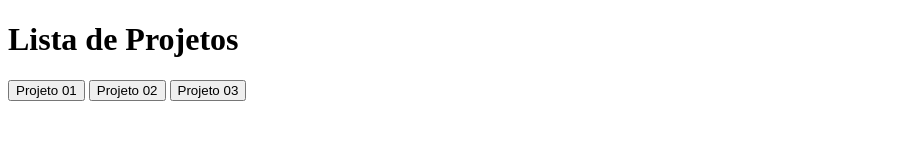
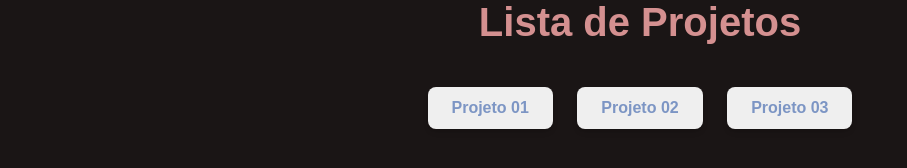
Before and after one commit to gabriela-peratello/AR-CO-REP, a website: page index.html in a window 1280 px wide. Shown: the whole page, without its empty margins (0-907 px from the left). Drawn offline with Linux system fonts and the light colour scheme.

Commit message:
Começando CSS e java script

```diff
--- a/css/global.css
+++ b/css/global.css
@@ -1,12 +1,60 @@
 /* Variáveis do Design System */
 :root{
     --primary-color: rgb(212, 144, 144);
-    --primary-hover: rgb(228, 161, 161);
-    --bg-color: rgb(190, 120, 120);
-    --text-color: rgb(228, 145, 145);
-    --white: rgb(196, 124, 124);
+    --primary-hover: rgb(161, 228, 191);
+    --bg-color: rgb(26, 21, 21);
+    --text-color: rgb(198, 145, 228);
+    --white: rgb(124, 149, 196);
     --shadow: 0 4px 6px -1px rgba(0, 0, 0, 0.1), 0 2px 4px -2px  rgba(0, 0, 0, 0.1);
     --radius: 8px;
     --font:"Montserrat", sans-serif;
 
 }
+
+*{
+    margin: 0;
+    padding: 0;
+    box-sizing: border-box;
+    font-family: inherit;
+}
+
+body{
+font-family: var(--font);
+background-color: var(--bg-color);
+color: var(--text-color);
+display: flex;
+flex-direction: column;
+align-items: center;
+min-height: 100vh;
+text-align: center;
+}
+
+/* Header */
+.project__header h1{
+    font-size: 2.5rem;
+    margin-bottom: 2rem;
+    color: var(--primary-color);
+
+}
+
+/* Estilizaçãp dos Botões (Inputs e botão dinâmico) */
+.project__button-group input[type="button"], button{
+    background-attachment: var(--primary-color);
+    color: var(--white);
+    border: none;
+    padding: 12px 24px;
+    margin: 10px;
+    font-size: 1rem;
+    font-weight: 600;
+    border-radius: var(--radius);
+    cursor: pointer;
+    box-shadow: var(--shadow);
+    transition: all 0.3s ease;
+}
+
+
+.project__button-group input[type="button"]:hover, button:hover{
+    background-color: var(--primary-hover);
+    transform: translateY(-2px);
+    box-shadow: 0 10px 15px -3px rgb(0 0 0 / 0.1);
+}
--- a/index.html
+++ b/index.html
@@ -24,5 +24,7 @@
        <input type="button" value="Projeto 02" id="InputP2">
        <input type="button" value="Projeto 03" id="InputP3">
     </section>
+
+    <script src="./js/main.js"></script>
 </body>
 </html>
--- a/js/main.js
+++ b/js/main.js
@@ -16,9 +16,3 @@ btnP2.addEventListener('click', function(){
 btnP3.addEventListener('click', function(){
     window.location.href='./pages/projeto03.html'
 });
-
-function soma (x,y){
-    return x + y
-}
-
-const banana = soma()
```
Also changed, not shown: js/navegacao.js (+19 -0 lines), pages/projeto02.html (+2 -2 lines), pages/projeto03.html (+2 -2 lines).
